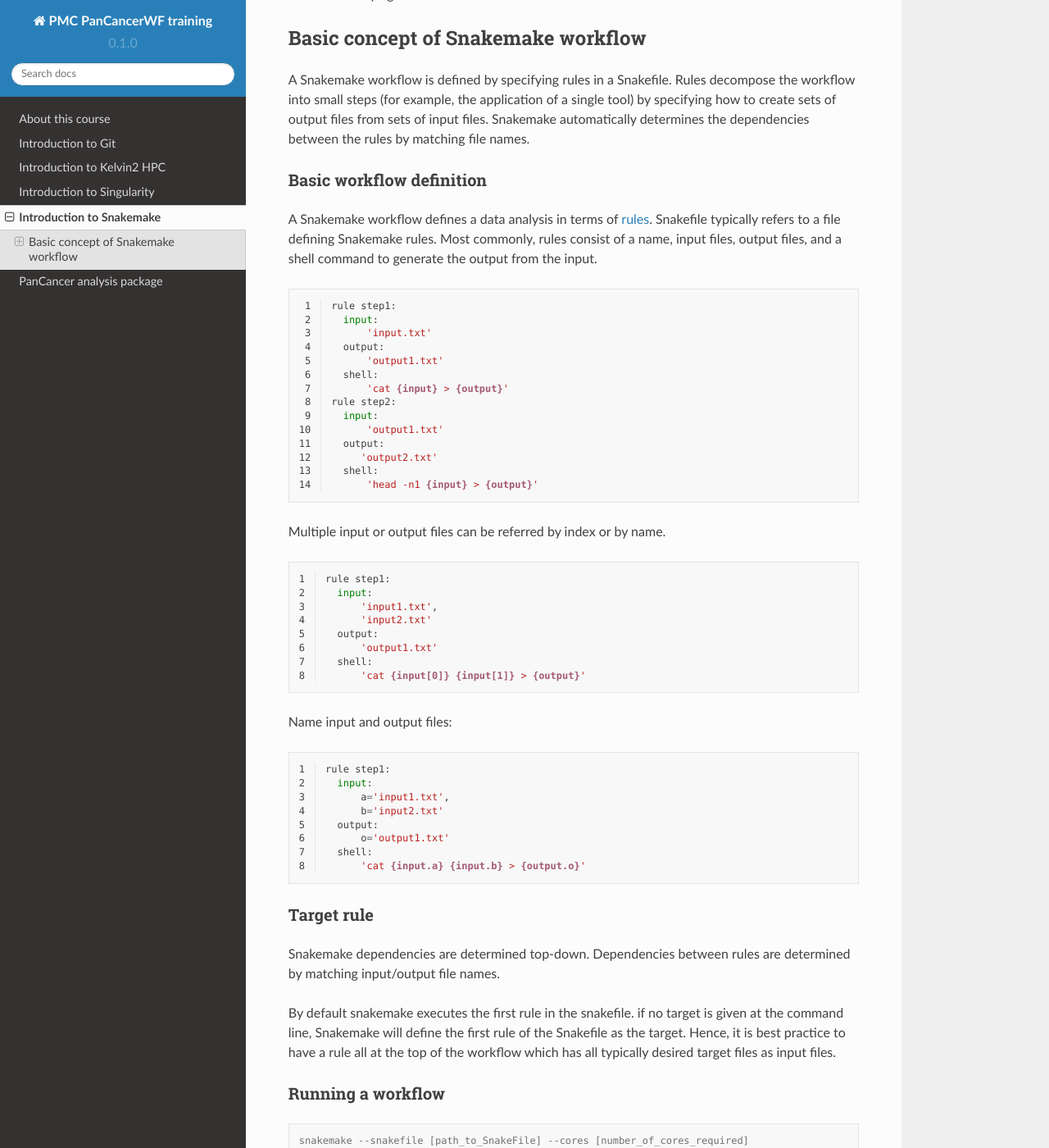
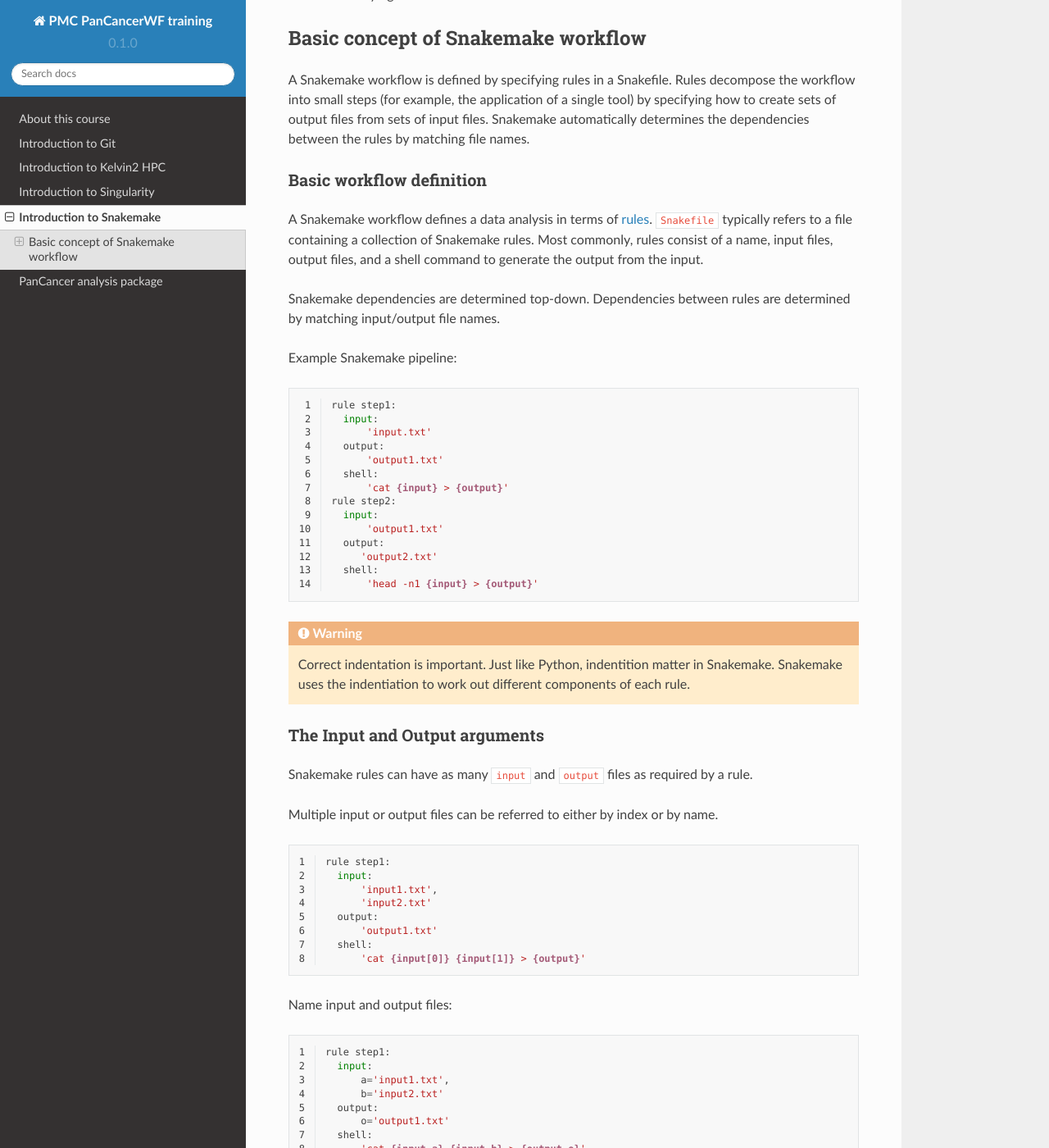
Before and after one commit to sirintra/PMC-PC-training, a Sphinx documentation site: the page built from docs/source/snakemake.rst, in a window 1280 px wide and 1400 px high, scrolled down 274 px. Shown: the whole window at 82% size. Built offline with Sphinx 7.4.7 and the Read the Docs theme 2.0.0, drawn with Linux system fonts in a browser that asks for light colours; some of the changed text lies outside the part shown.

Commit message:
Update snakemake.rst

```diff
--- a/docs/source/snakemake.rst
+++ b/docs/source/snakemake.rst
@@ -11,8 +11,11 @@ A Snakemake workflow is defined by specifying rules in a Snakefile. Rules decomp
 
 Basic workflow definition
 ==========================
-A Snakemake workflow defines a data analysis in terms of `rules <https://snakemake.readthedocs.io/en/stable/snakefiles/rules.html>`_. Snakefile typically refers to a file defining Snakemake rules. Most commonly, rules consist of a name, input files, output files, and a shell command to generate the output from the input.
+A Snakemake workflow defines a data analysis in terms of `rules <https://snakemake.readthedocs.io/en/stable/snakefiles/rules.html>`_. ``Snakefile`` typically refers to a file containing a collection of Snakemake rules. Most commonly, rules consist of a name, input files, output files, and a shell command to generate the output from the input.
 
+Snakemake dependencies are determined top-down. Dependencies between rules are determined by matching input/output file names.
+
+Example Snakemake pipeline:
 
 .. code-block:: python
    :linenos:
@@ -33,7 +36,18 @@ A Snakemake workflow defines a data analysis in terms of `rules <https://snakema
          'head -n1 {input} > {output}'
 
 
-Multiple input or output files can be referred by index or by name.
+.. warning::
+
+   Correct indentation is important. Just like Python, indentition matter in Snakemake.
+   Snakemake uses the indentiation to work out different components of each rule.
+
+
+
+The Input and Output arguments
+==============================
+Snakemake rules can have as many ``input`` and ``output`` files as required by a rule.
+
+Multiple input or output files can be referred to either by index or by name.
 
 .. code-block:: python
    :linenos:
@@ -62,12 +76,17 @@ Name input and output files:
      shell:
          'cat {input.a} {input.b} > {output.o}'
 
+.. warning::
+
+   It is important to have quotations aoround each of ``input`` and ``output`` paths, and to separate each of the multiple inputs and outputs with a comma ``,``.
+
 
 Target rule
 ==========================
-Snakemake dependencies are determined top-down. Dependencies between rules are determined by matching input/output file names.
+
 
 By default snakemake executes the first rule in the snakefile.
+
 if no target is given at the command line, Snakemake will define the first rule of the Snakefile as the target.  Hence, it is best practice to have a rule all at the top of the workflow which has all typically desired target files as input files.
 
 
```
